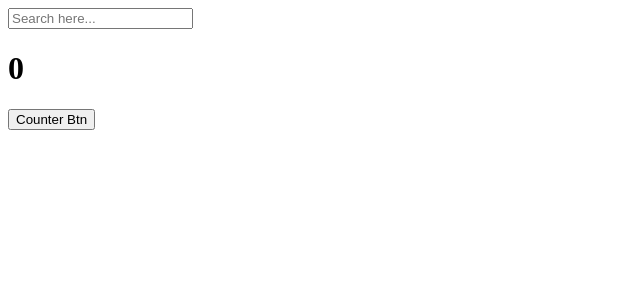
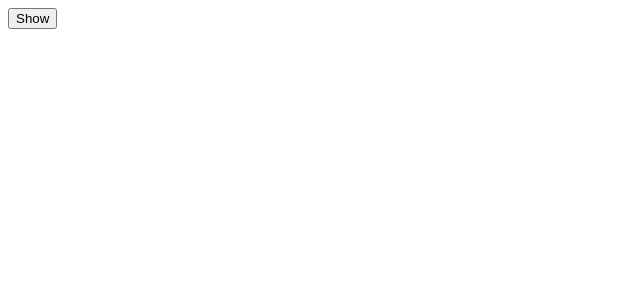
Before and after one commit to rlaskawns888/react-for-beginners, a React (Create React App) app: page / in a window 1280 px wide. Shown: the top 300 px of the page, without its empty margins (0-640 px from the left). Built offline with nearby package versions, Linux system fonts and the light colour scheme.

Commit message:
cleanup function - react

```diff
--- a/src/App.js
+++ b/src/App.js
@@ -1,43 +1,37 @@
-import Button from './Button';
-import styles from "./App.module.css";
-import { useState, useEffect } from 'react';
+/**
+ *
+ * Cleanup
+ *
+ */
+import { useState, useEffect } from "react";
+
+function Hello() {
+
+  useEffect(() => {
+    console.log('created :)');
+    return () => console.log("destoryed :(");
+  }, []);
+
+  // function byFn() {
+  //   console.log("bye :(");
+  // }
+  // function hiFn() {
+  //   console.log('created :)');
+  //   return byFn;
+  // }
+  // useEffect(hiFn, []);
+
+  return <h1>Hello</h1>;
+}
+// Hello 컴포넌트가 사라질때 함수를 사용가능함. ex)click event 와 같은 이벤트 삭제가능.
 
 function App() {
-  const [counter, setConter] = useState(0);
-  const [keyword, setKeyWord] = useState("");
-  const onClick = () => setConter((prev) => prev + 1);
-  const onChange = (e)  => setKeyWord(e.target.value);
-  console.log('i run all the time');
-  useEffect(() => {
-    console.log('I run only once');
-  }, []);
-  // useEffect(1, 2)
-  // 1: 한번만 실행할 부분을 적는다.
-  // 2: [] 을 사용시, 한번만 실행됨.
-
-  useEffect(() => {
-    console.log('I run when "keyword" changes', keyword);
-  }, [keyword]);
-  // 2 : 변화될떄만 동작하도록 설정 가능.
-  // ex) 위의 keyword 가 변화될때만, 실행 하도록 처리
-
-  useEffect(() => {
-    console.log("I run when 'counter' changes ", counter);
-  }, [counter]);
-  useEffect(() => {
-    console.log("I run when 'counter' & 'keyword'");
-  }, [keyword, counter]);
-
+  const [showing, setShowing] = useState(false);
+  const onClick = () => setShowing((prev) => !prev);
   return (
     <div>
-      <input
-        value={keyword}
-        onChange={onChange}
-        type="text"
-        placeholder='Search here...'
-      />
-      <h1>{counter}</h1>
-      <button onClick={onClick}>Counter Btn</button>
+      { showing ? <Hello /> : null }
+      <button onClick={onClick}>{showing ? "Hide" : "Show"}</button>
     </div>
   );
 }
```
Also changed, not shown: src/App-useEffect.js (added, +45 -0 lines), 1 other file (tests, documents, lock files or other folders).
